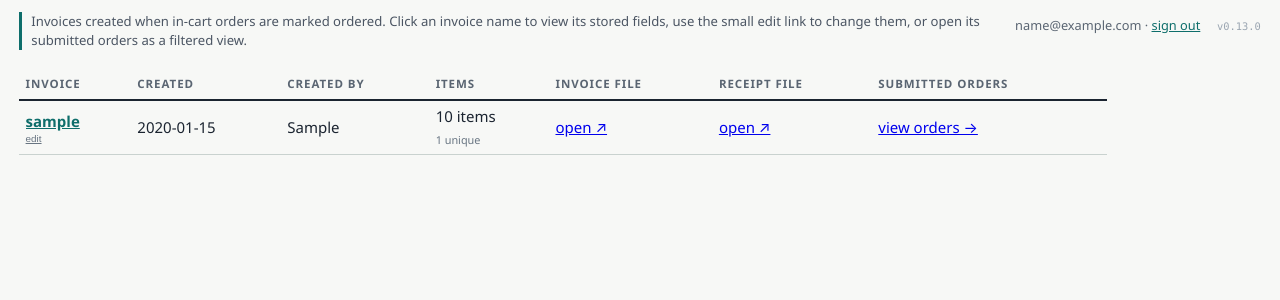
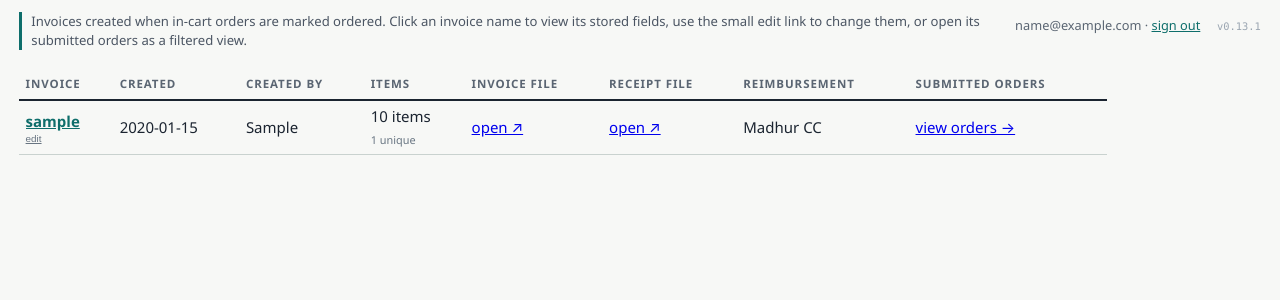
Before and after one commit to jmfrancklab/orderapp, a Flask app: page /invoices in a window 1280 px wide. Shown: the part 47-347 px from the top of the page. Run offline with Flask 3, Linux system fonts and the light colour scheme; the visitor is signed in with stand-in values (Sample User, id 1); tables that the repository leaves empty hold one stand-in row (values such as "Sample post").

Commit message:
instantly pop up invoice edit

```diff
--- a/app.py
+++ b/app.py
@@ -23,7 +23,17 @@ BASE_DIR = os.path.dirname(os.path.abspath(__file__))
 DB_PATH = os.path.join(BASE_DIR, "orders.db")
 
 # Increment this (major.minor.patch) whenever you deploy a meaningful change.
-__version__ = "0.13.0"
+__version__ = "0.13.1"
+
+INVOICE_REIMBURSEMENT_DEFAULT = "madhur cc"
+INVOICE_REIMBURSEMENT_CHOICES = (
+    ("requires reimbursement", "Requires reimbursement"),
+    ("reimbursed", "Reimbursed"),
+    ("madhur cc", "Madhur CC"),
+)
+INVOICE_REIMBURSEMENT_STATUSES = {
+    value for value, _label in INVOICE_REIMBURSEMENT_CHOICES
+}
 
 # ── Config ────────────────────────────────────────────────────────────────────
 def _load_config():
@@ -310,6 +320,8 @@ def inject_globals():
     return {"app_version": __version__,
             "ms_auth": _CONFIG.get("auth_provider") == "microsoft",
             "quote_storage_domains": quote_domains,
+            "invoice_reimbursement_choices": INVOICE_REIMBURSEMENT_CHOICES,
+            "invoice_reimbursement_labels": dict(INVOICE_REIMBURSEMENT_CHOICES),
             "bookmarklet": bookmarklet}
 
 
@@ -433,6 +445,7 @@ def init_db():
         nickname TEXT NOT NULL DEFAULT '',
         invoice_url TEXT NOT NULL DEFAULT '',
         receipt_url TEXT NOT NULL DEFAULT '',
+        reimbursement_status TEXT NOT NULL DEFAULT 'madhur cc',
         created_by TEXT NOT NULL,
         created_at TEXT NOT NULL
     );
@@ -495,6 +508,7 @@ def init_db():
         "ALTER TABLE orders ADD COLUMN order_status TEXT NOT NULL DEFAULT 'submitted'",
         "ALTER TABLE orders ADD COLUMN quantity INTEGER NOT NULL DEFAULT 1",
         "ALTER TABLE orders ADD COLUMN invoice_id INTEGER REFERENCES invoices(id) ON DELETE SET NULL",
+        "ALTER TABLE invoices ADD COLUMN reimbursement_status TEXT NOT NULL DEFAULT 'madhur cc'",
         "ALTER TABLE allowed_emails ADD COLUMN password_hash TEXT",
     ]:
         try:
@@ -1640,6 +1654,7 @@ def api_invoice_from_cart():
     db.commit()
     return jsonify(ok=True, invoice_id=invoice_id, nickname=nickname,
                    invoice_url="", receipt_url="",
+                   reimbursement_status=INVOICE_REIMBURSEMENT_DEFAULT,
                    unique_items=len(orders),
                    item_count=sum(order["quantity"] for order in orders))
 
@@ -1653,7 +1668,13 @@ def api_save_invoice(invoice_id):
         return jsonify(error="not found"), 404
 
     data = request.get_json(silent=True) or {}
-    allowed = {"nickname", "invoice_url", "receipt_url"}
+    allowed = {
+        "nickname", "invoice_url", "receipt_url", "reimbursement_status"
+    }
+    if "reimbursement_status" in data:
+        reimbursement_status = str(data["reimbursement_status"] or "").strip()
+        if reimbursement_status not in INVOICE_REIMBURSEMENT_STATUSES:
+            return jsonify(error="invalid reimbursement status"), 400
     sets, vals = [], []
     for field, value in data.items():
         if field not in allowed:
--- a/static/app.js
+++ b/static/app.js
@@ -1112,7 +1112,8 @@
           id: data.invoice_id,
           nickname: data.nickname,
           invoiceUrl: data.invoice_url || "",
-          receiptUrl: data.receipt_url || ""
+          receiptUrl: data.receipt_url || "",
+          reimbursementStatus: data.reimbursement_status || "madhur cc"
         }, true, function () { window.location.reload(); });
       }).catch(function (err) {
         markCartOrderedBtn.disabled = false;
@@ -1165,12 +1166,43 @@
     return row;
   }
 
+  function invoiceReimbursementField(value, editing) {
+    var row = document.createElement("div");
+    row.className = "invoice-field";
+    var name = document.createElement("span");
+    name.className = "invoice-field-label";
+    name.textContent = "Reimbursement";
+    row.appendChild(name);
+
+    var choices = INVOICE_REIMBURSEMENT_CHOICES || [];
+    if (editing) {
+      var select = document.createElement("select");
+      select.name = "reimbursement_status";
+      choices.forEach(function (choice) {
+        var option = document.createElement("option");
+        option.value = choice[0];
+        option.textContent = choice[1];
+        option.selected = choice[0] === value;
+        select.appendChild(option);
+      });
+      row.appendChild(select);
+    } else {
+      var shown = document.createElement("span");
+      shown.className = "invoice-field-value";
+      var match = choices.find(function (choice) { return choice[0] === value; });
+      shown.textContent = match ? match[1] : value;
+      row.appendChild(shown);
+    }
+    return row;
+  }
+
   function invoiceDataFromLink(link) {
     return {
       id: link.dataset.invoiceId,
       nickname: link.dataset.nickname,
       invoiceUrl: link.dataset.invoiceUrl,
-      receiptUrl: link.dataset.receiptUrl
+      receiptUrl: link.dataset.receiptUrl,
+      reimbursementStatus: link.dataset.reimbursementStatus
     };
   }
 
@@ -1202,6 +1234,7 @@
     fields.appendChild(invoiceField("Nickname", invoice.nickname, "nickname", editing));
     fields.appendChild(invoiceField("Invoice", invoice.invoiceUrl, "invoice_url", editing));
     fields.appendChild(invoiceField("Receipt", invoice.receiptUrl, "receipt_url", editing));
+    fields.appendChild(invoiceReimbursementField(invoice.reimbursementStatus, editing));
 
     if (editing) {
       var actions = document.createElement("div");
@@ -1219,7 +1252,8 @@
         post("/api/invoices/" + invoice.id, "POST", {
           nickname: nickname,
           invoice_url: fields.elements.invoice_url.value.trim(),
-          receipt_url: fields.elements.receipt_url.value.trim()
+          receipt_url: fields.elements.receipt_url.value.trim(),
+          reimbursement_status: fields.elements.reimbursement_status.value
         }, function () { window.location.reload(); });
       });
     }
--- a/templates/base.html
+++ b/templates/base.html
@@ -35,7 +35,10 @@
 <main>
 {% block content %}{% endblock %}
 </main>
-<script>var QUOTE_STORAGE_DOMAINS = {{ quote_storage_domains | tojson }};</script>
+<script>
+var QUOTE_STORAGE_DOMAINS = {{ quote_storage_domains | tojson }};
+var INVOICE_REIMBURSEMENT_CHOICES = {{ invoice_reimbursement_choices | tojson }};
+</script>
 <script src="{{ url_for('static', filename='app.js') }}" defer></script>
 {% block extra_scripts %}{% endblock %}
 </body>
--- a/templates/invoices.html
+++ b/templates/invoices.html
@@ -14,7 +14,8 @@ change them, or open its submitted orders as a filtered view.</p>
     <thead>
       <tr>
         <th>Invoice</th><th>Created</th><th>Created by</th><th>Items</th>
-        <th>Invoice file</th><th>Receipt file</th><th>Submitted orders</th>
+        <th>Invoice file</th><th>Receipt file</th><th>Reimbursement</th>
+        <th>Submitted orders</th>
       </tr>
     </thead>
     <tbody>
@@ -26,7 +27,8 @@ change them, or open its submitted orders as a filtered view.</p>
                data-invoice-id="{{ invoice.id }}"
                data-nickname="{{ invoice.nickname }}"
                data-invoice-url="{{ invoice.invoice_url }}"
-               data-receipt-url="{{ invoice.receipt_url }}">{{ invoice.nickname }}</a>
+               data-receipt-url="{{ invoice.receipt_url }}"
+               data-reimbursement-status="{{ invoice.reimbursement_status }}">{{ invoice.nickname }}</a>
             <button type="button" class="invoice-edit"
                     data-invoice-id="{{ invoice.id }}">edit</button>
           </span>
@@ -37,6 +39,7 @@ change them, or open its submitted orders as a filtered view.</p>
             <span class="invoice-item-count">{{ invoice.unique_items }} unique</span></td>
         <td>{% if invoice.invoice_url %}<a href="{{ invoice.invoice_url }}" target="_blank" rel="noopener">open ↗</a>{% else %}—{% endif %}</td>
         <td>{% if invoice.receipt_url %}<a href="{{ invoice.receipt_url }}" target="_blank" rel="noopener">open ↗</a>{% else %}—{% endif %}</td>
+        <td>{{ invoice_reimbursement_labels.get(invoice.reimbursement_status, invoice.reimbursement_status) }}</td>
         <td><a href="{{ url_for('submitted', filter_invoice_id=invoice.id) }}">view orders →</a></td>
       </tr>
       {% endfor %}
--- a/templates/submitted.html
+++ b/templates/submitted.html
@@ -40,7 +40,8 @@ who submitted it. Filter and multi-level sort controls are in each column header
        data-invoice-id="{{ invoice.id }}"
        data-nickname="{{ invoice.nickname }}"
        data-invoice-url="{{ invoice.invoice_url }}"
-       data-receipt-url="{{ invoice.receipt_url }}">{{ invoice.nickname }}</a>
+       data-receipt-url="{{ invoice.receipt_url }}"
+       data-reimbursement-status="{{ invoice.reimbursement_status }}">{{ invoice.nickname }}</a>
     <button type="button" class="invoice-edit"
             data-invoice-id="{{ invoice.id }}">edit</button>
   </span>
```
Also changed, not shown: tests/test_invoice_workflow.py (+111 -3 lines), README.md.
